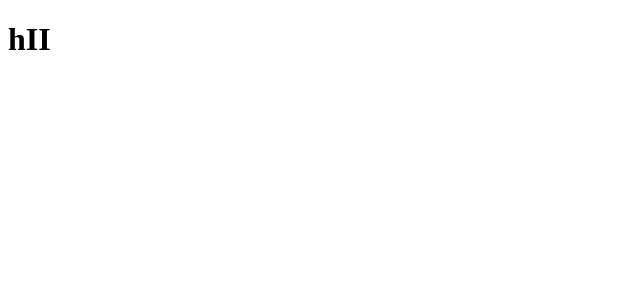
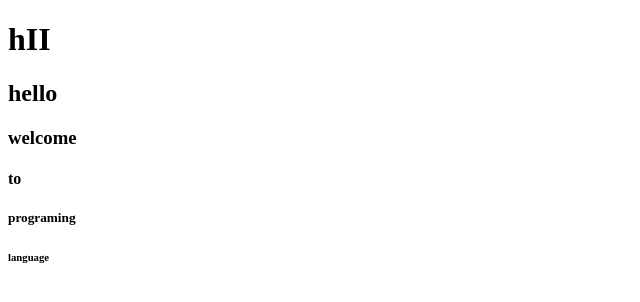
Before and after one commit to Akshay-1432/VSCode, a plain HTML site: page index.html in a window 1280 px wide. Shown: the whole page, without its empty margins (0-640 px from the left). Drawn offline with Linux system fonts and the light colour scheme.

Commit message:
hello to program

```diff
--- a/index.html
+++ b/index.html
@@ -8,5 +8,10 @@
 </head>
 <body>
     <h1>hII</h1>
+    <h2>hello</h2>
+    <h3>welcome</h3>
+    <h4>to</h4>
+    <h5>programing </h5>
+    <h6>language</h6>
 </body>
 </html>
```
